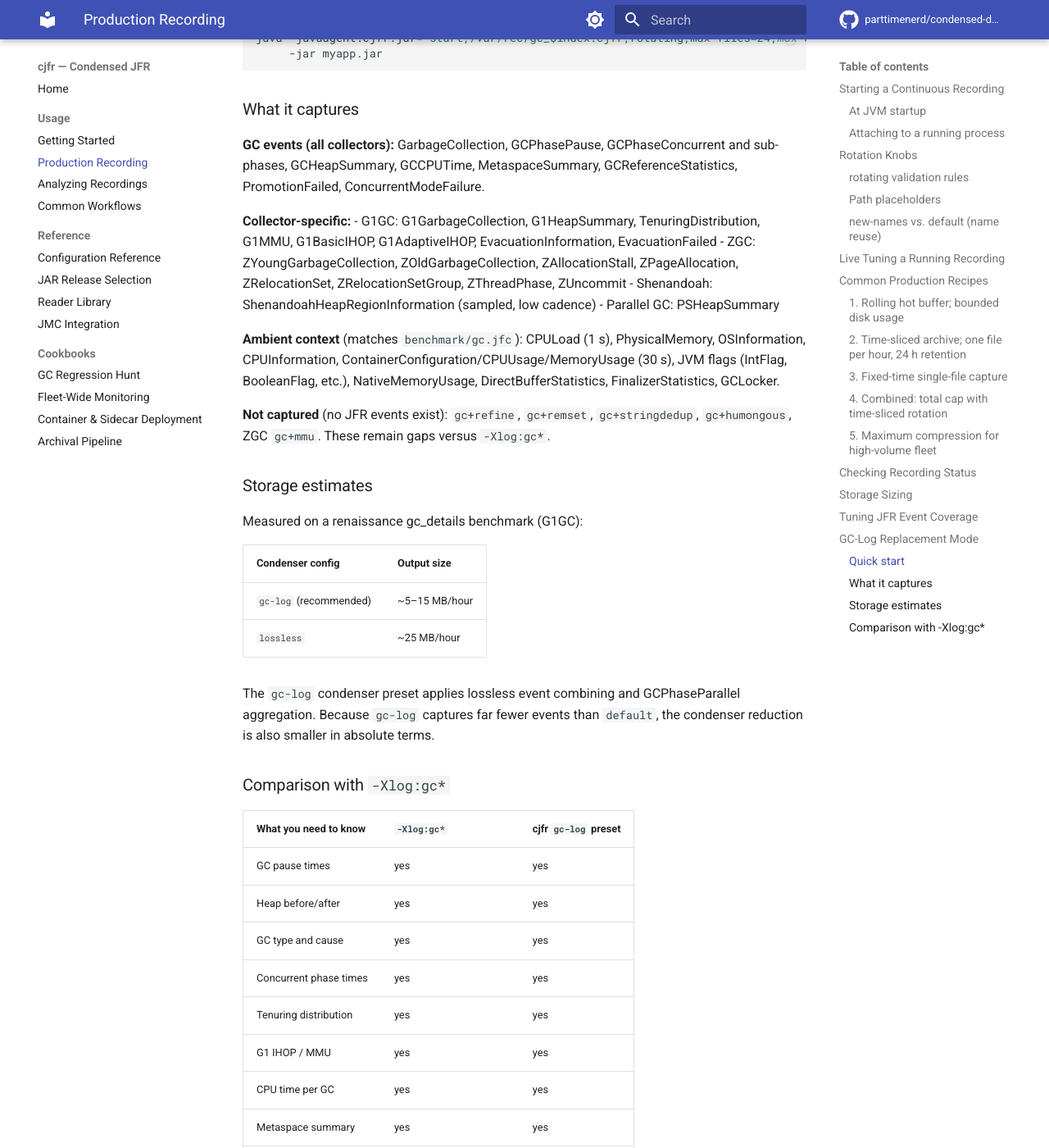
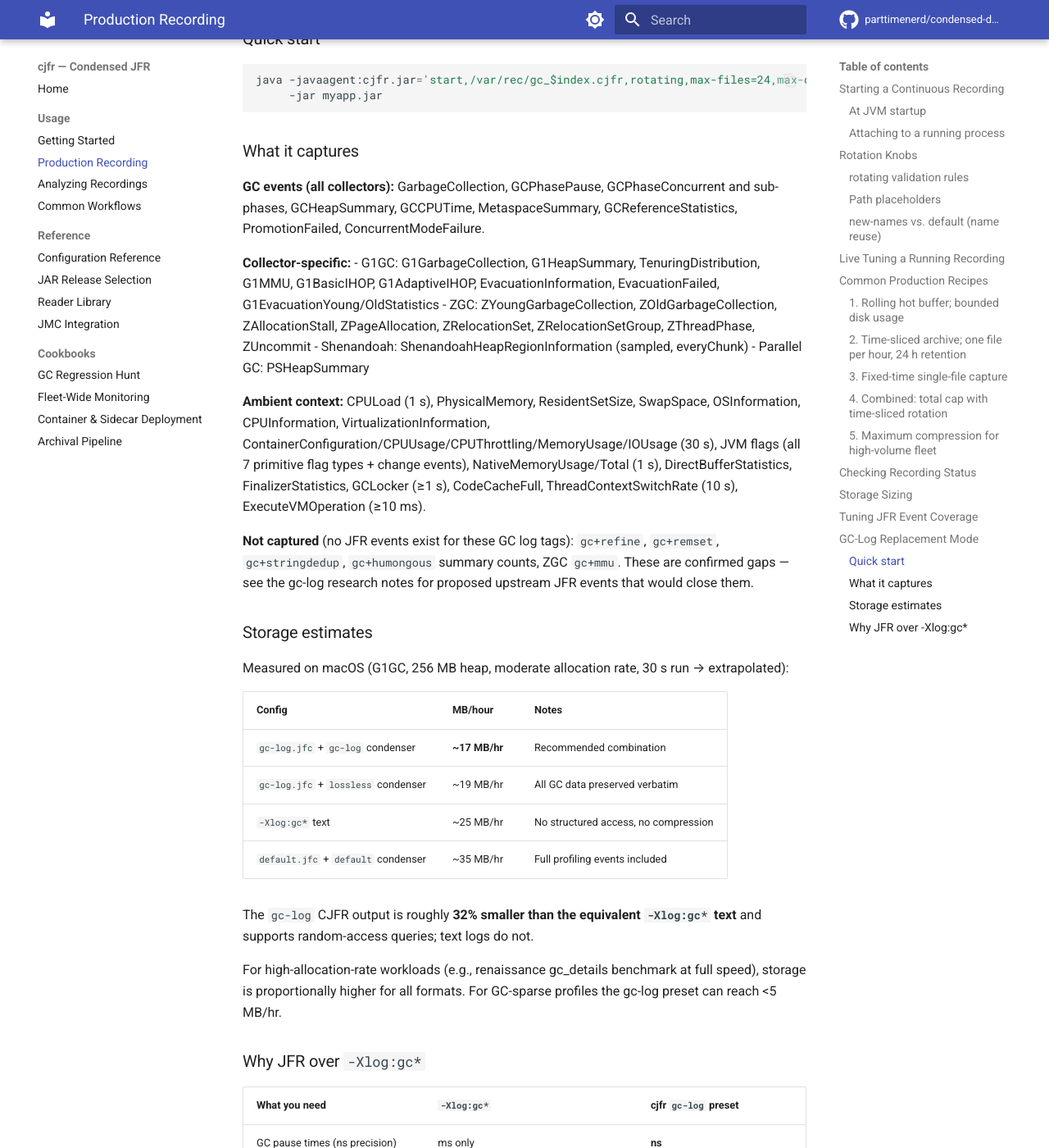
Before and after one commit to parttimenerd/condensed-data, an MkDocs documentation site: the page built from docs/production-recording.md, in a window 1280 px wide and 1400 px high, scrolled down 6365 px. Shown: the whole window at 82% size. Built offline with MkDocs 1.6.1 and Material for MkDocs 9.7.7, drawn with Linux system fonts in a browser that asks for light colours; comment, search, counter and statistics services are not loaded; some of the changed text lies outside the part shown.

Commit message:
docs(gc-log): update production-recording.md with benchmark data and v3 event list
- Replace rough estimates with measured data (~17 MB/hr vs ~25 MB/hr text)
- Expand "What it captures" to include all v3 events (CodeCacheFull,
  ThreadContextSwitchRate, ResidentSetSize, SwapSpace, ZEvac stats, etc.)
- Expand comparison table with JFR-only advantages (ns timestamps, container
  metrics, RSS/swap, CodeCacheFull, ThreadContextSwitchRate)
- Add storage estimates table comparing gc-log vs lossless vs text vs default

```diff
--- a/docs/production-recording.md
+++ b/docs/production-recording.md
@@ -265,7 +265,7 @@ misc-jfr-config='jfr.ExecutionSample#interval=100ms|jfr.ObjectAllocationSample#t
 
 ## GC-Log Replacement Mode
 
-Replace `-Xlog:gc*` unified GC logging with a CJFR recording at near-zero overhead. The `gc-log` preset captures the equivalent of `gc+heap+cpu+metaspace+ref+phases+promotion+ergo+age` at a fraction of the storage cost.
+Replace `-Xlog:gc*` unified GC logging with a CJFR recording at near-zero overhead. The `gc-log` preset captures the equivalent of `gc+heap+cpu+metaspace+ref+phases+promotion+ergo+age` at a fraction of the storage cost — and adds structured data, nanosecond timestamps, and ambient system context that the GC log cannot provide.
 
 ### Quick start
 
@@ -279,40 +279,53 @@ java -javaagent:cjfr.jar='start,/var/rec/gc_$index.cjfr,rotating,max-files=24,ma
 **GC events (all collectors):** GarbageCollection, GCPhasePause, GCPhaseConcurrent and sub-phases, GCHeapSummary, GCCPUTime, MetaspaceSummary, GCReferenceStatistics, PromotionFailed, ConcurrentModeFailure.
 
 **Collector-specific:**
-- G1GC: G1GarbageCollection, G1HeapSummary, TenuringDistribution, G1MMU, G1BasicIHOP, G1AdaptiveIHOP, EvacuationInformation, EvacuationFailed
+- G1GC: G1GarbageCollection, G1HeapSummary, TenuringDistribution, G1MMU, G1BasicIHOP, G1AdaptiveIHOP, EvacuationInformation, EvacuationFailed, G1EvacuationYoung/OldStatistics
 - ZGC: ZYoungGarbageCollection, ZOldGarbageCollection, ZAllocationStall, ZPageAllocation, ZRelocationSet, ZRelocationSetGroup, ZThreadPhase, ZUncommit
-- Shenandoah: ShenandoahHeapRegionInformation (sampled, low cadence)
+- Shenandoah: ShenandoahHeapRegionInformation (sampled, everyChunk)
 - Parallel GC: PSHeapSummary
 
-**Ambient context** (matches `benchmark/gc.jfc`): CPULoad (1 s), PhysicalMemory, OSInformation, CPUInformation, ContainerConfiguration/CPUUsage/MemoryUsage (30 s), JVM flags (IntFlag, BooleanFlag, etc.), NativeMemoryUsage, DirectBufferStatistics, FinalizerStatistics, GCLocker.
+**Ambient context:** CPULoad (1 s), PhysicalMemory, ResidentSetSize, SwapSpace, OSInformation, CPUInformation, VirtualizationInformation, ContainerConfiguration/CPUUsage/CPUThrottling/MemoryUsage/IOUsage (30 s), JVM flags (all 7 primitive flag types + change events), NativeMemoryUsage/Total (1 s), DirectBufferStatistics, FinalizerStatistics, GCLocker (≥1 s), CodeCacheFull, ThreadContextSwitchRate (10 s), ExecuteVMOperation (≥10 ms).
 
-**Not captured** (no JFR events exist): `gc+refine`, `gc+remset`, `gc+stringdedup`, `gc+humongous`, ZGC `gc+mmu`. These remain gaps versus `-Xlog:gc*`.
+**Not captured** (no JFR events exist for these GC log tags): `gc+refine`, `gc+remset`, `gc+stringdedup`, `gc+humongous` summary counts, ZGC `gc+mmu`. These are confirmed gaps — see the gc-log research notes for proposed upstream JFR events that would close them.
 
 ### Storage estimates
 
-Measured on a renaissance gc_details benchmark (G1GC):
+Measured on macOS (G1GC, 256 MB heap, moderate allocation rate, 30 s run → extrapolated):
 
-| Condenser config | Output size |
-|---|---|
-| `gc-log` (recommended) | ~5–15 MB/hour |
-| `lossless` | ~25 MB/hour |
+| Config | MB/hour | Notes |
+|---|---|---|
+| `gc-log.jfc` + `gc-log` condenser | **~17 MB/hr** | Recommended combination |
+| `gc-log.jfc` + `lossless` condenser | ~19 MB/hr | All GC data preserved verbatim |
+| `-Xlog:gc*` text | ~25 MB/hr | No structured access, no compression |
+| `default.jfc` + `default` condenser | ~35 MB/hr | Full profiling events included |
 
-The `gc-log` condenser preset applies lossless event combining and GCPhaseParallel aggregation. Because `gc-log` captures far fewer events than `default`, the condenser reduction is also smaller in absolute terms.
+The `gc-log` CJFR output is roughly **32% smaller than the equivalent `-Xlog:gc*` text** and supports random-access queries; text logs do not.
 
-### Comparison with `-Xlog:gc*`
+For high-allocation-rate workloads (e.g., renaissance gc_details benchmark at full speed), storage is proportionally higher for all formats. For GC-sparse profiles the gc-log preset can reach <5 MB/hr.
 
-| What you need to know | `-Xlog:gc*` | cjfr `gc-log` preset |
+### Why JFR over `-Xlog:gc*`
+
+| What you need | `-Xlog:gc*` | cjfr `gc-log` preset |
 |---|---|---|
-| GC pause times | yes | yes |
-| Heap before/after | yes | yes |
-| GC type and cause | yes | yes |
-| Concurrent phase times | yes | yes |
+| GC pause times (ns precision) | ms only | **ns** |
+| Heap before/after each GC | yes | yes |
+| GC type, cause, and collector | yes | yes |
+| Concurrent phase timings | yes | yes |
+| G1 IHOP decisions | yes (info level) | yes + model state |
+| G1 MMU | yes | yes |
+| CPU time per GC (user/sys/real) | yes | yes |
+| Metaspace before/after | yes | yes |
 | Tenuring distribution | yes | yes |
-| G1 IHOP / MMU | yes | yes |
-| CPU time per GC | yes | yes |
-| Metaspace summary | yes | yes |
-| G1 region refinement | `-Xlog:gc+refine` | no JFR equivalent |
-| String dedup stats | `-Xlog:gc+stringdedup` | no JFR equivalent |
-| Container CPU/memory | no | yes |
-| JVM flag set at startup | no | yes |
-| Overall JVM CPU load | no | yes |
+| G1 evacuation statistics | partial (ergo level) | yes (structured fields) |
+| JIT code cache overflow (affects pauses) | no | **yes** (CodeCacheFull) |
+| OS context switch rate (pause spikes) | no | **yes** (ThreadContextSwitchRate) |
+| Container CPU/memory limits | no | **yes** |
+| JVM flag set at startup | no | **yes** |
+| Overall JVM CPU load (1 s) | no | **yes** |
+| Resident set size / swap pressure | no | **yes** |
+| Bounded rotating files (compressed) | separate logrotate | **built-in** |
+| Structured query (field access by name) | grep/regex only | **yes** |
+| Crash recovery (chunked writes) | may truncate | **yes** |
+| G1 refinement thread activity | `-Xlog:gc+refine=debug` (high-volume text) | **gap** — no JFR event |
+| String deduplication stats | `-Xlog:gc+stringdedup=info` (separate subsystem) | **gap** — no JFR event |
+| Humongous reclaim counts | `-Xlog:gc+humongous=debug` | **gap** — no JFR event |
```
